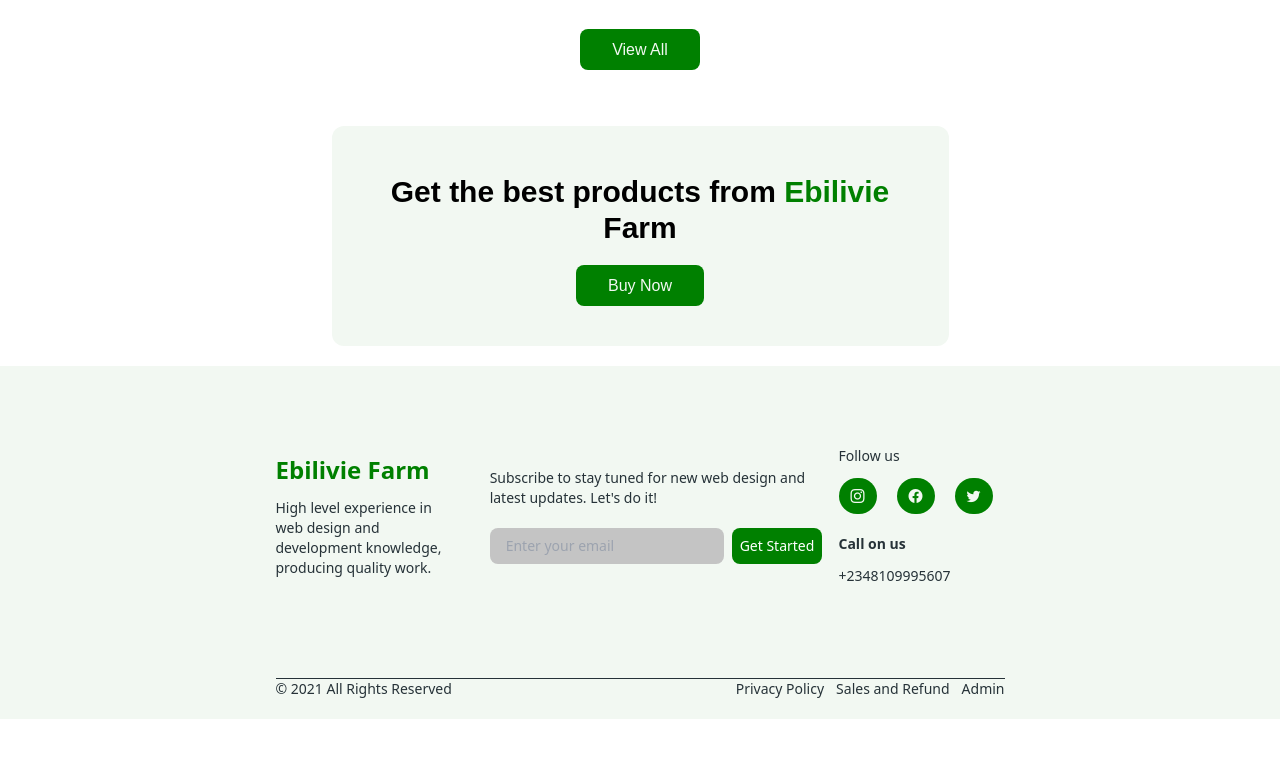
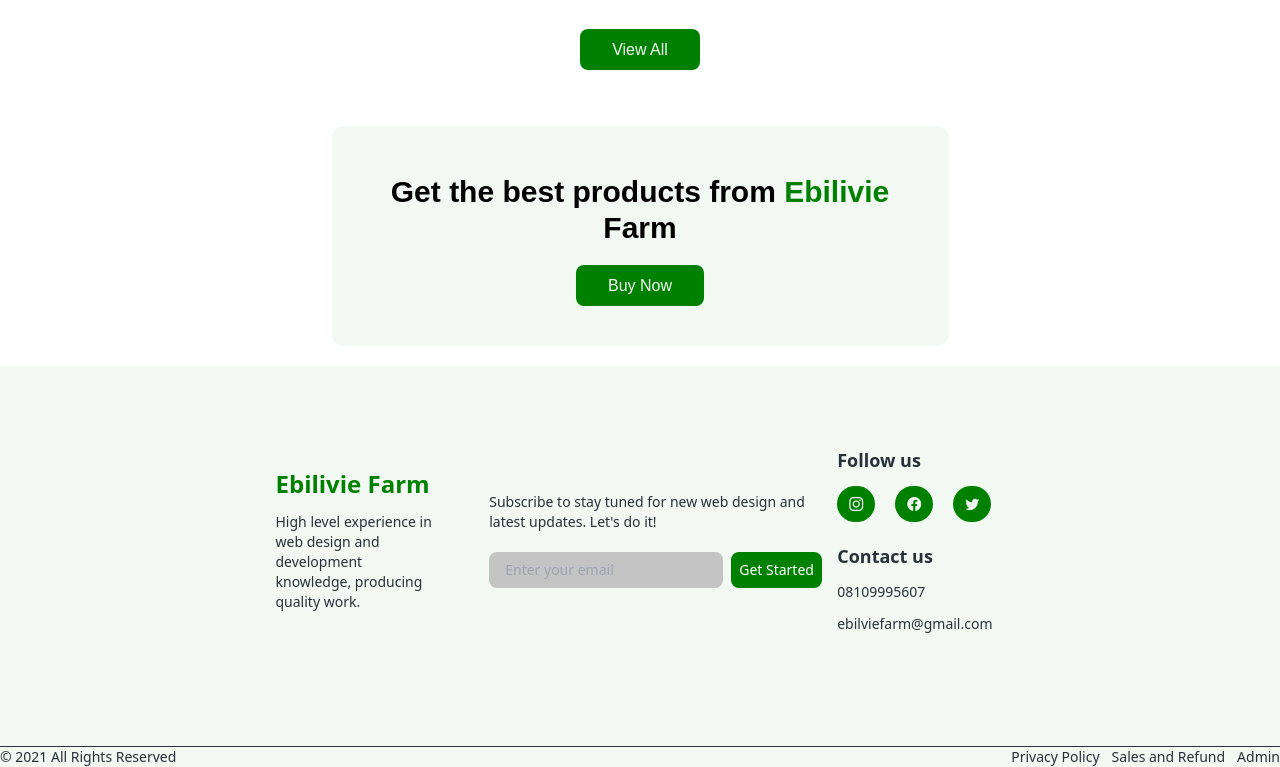
Before and after one commit to emiedonmokumo/ebilivie-farm-produce, a React (Create React App) app: page / in a window 1280 px wide. Shown: the part 3266-4033 px from the top of the page. Before the commit the page ends 3985 px from the top, so only its background shows below. Built offline with nearby package versions, Linux system fonts and the light colour scheme; no server answers.

Commit message:
Updated the Responsiveness

```diff
--- a/src/components/Footer.jsx
+++ b/src/components/Footer.jsx
@@ -21,9 +21,9 @@ const Footer = () => {
               </div>
             </div>
           </div>
-          <div className="lg:m-3 md:mt-5 flex flex-col md:flex-row md:items-center">
-            <div className=''>
-              <h5>Follow us</h5>
+          <div className="lg:m-3 md:mt-5 flex flex-col md:flex-row md:justify-between md:items-center">
+            <div className='sm:my-5'>
+              <h5 className='font-bold text-lg'>Follow us</h5>
               <div className='flex mt-3'>
                 <i className="bi bi-instagram text-semiLight p-2 px-3 rounded-full bg-forestGreen hover:bg-lightGreen"></i>
                 <i className="bi bi-facebook text-semiLight p-2 px-3 rounded-full mx-5 bg-forestGreen hover:bg-lightGreen"></i>
@@ -31,14 +31,16 @@ const Footer = () => {
               </div>
             </div>
             <div className='lg:mt-5'>
-              <h5 className='font-semibold'>Call on us</h5>
-              <p className='mt-3'>+2348109995607</p>
+              <h5 className='font-semibold text-lg'>Contact us</h5>
+              <p className='my-3'>08109995607</p>
+              <p>ebilviefarm@gmail.com</p>
             </div>
           </div>
         </div>
-        <hr className='lg:mt-20 md:mt-20 sm:mt-16' />
-        <div className='sm:mt-12 flex justify-between sm:flex-col'>
-          <div>
+      </div>
+      <hr className='lg:mt-20 md:mt-20 sm:mt-16' />
+        <div className='md:p-5 flex justify-between sm:flex-col-reverse sm:justify-center sm:items-center'>
+          <div className='sm:mt-5'>
             <p className='md:text-xs'>&copy; 2021 All Rights Reserved</p>
           </div>
           <div className='sm:mt-2'>
@@ -49,7 +51,6 @@ const Footer = () => {
             </ul>
           </div>
         </div>
-      </div>
     </footer>
   )
 }
--- a/src/components/Home.jsx
+++ b/src/components/Home.jsx
@@ -87,7 +87,7 @@ const Home = () => {
                     </div>
                 </div>
             </div>
-            <div className="flex justify-evenly mt-28 lg:px-16 md:flex-col sm:flex-col">
+            <div className="flex justify-evenly mt-28 sm:mt-5 lg:px-16 md:flex-col sm:flex-col">
                 <div className="lg:w-2/4 lg:mr-16 md:mb-5">
                     <div className="py-2 px-5 bg-semiLight rounded-xl">
                         <div className="relative">
@@ -96,18 +96,18 @@ const Home = () => {
                         </div>
                     </div>
                 </div>
-                <div className="lg:w-2/4">
-                    <h1 className="text-4xl font-bold">Your <span className="text-forestGreen">pathway</span> to Future Investment</h1>
-                    <p className={`my-8 text-sm ${darkMode ? 'text-lightGray' : 'text-oxfordBlue'} text-justify`}>Lorem ipsum dolor sit amet, consectetur adipiscing elit. Ut eu, mollis aenean sit dictum tincidunt. Ut arcu, suscipit ac etLorem ipsum dolor sit amet.Lorem ipsum dolor sit amet, consectetur </p>
-                    <p className={`text-sm text-oxfordBlue bg-semiLight p-3 rounded-lg mb-5 relative`}>What is FarmVest?<i className="absolute right-5 bi bi-chevron-down"></i></p>
-                    <p className={`text-sm text-oxfordBlue bg-semiLight p-3 rounded-lg mb-5 relative`}>How safe is FarmVest<i className="absolute right-5 bi bi-chevron-down"></i></p>
-                    <p className={`text-sm text-oxfordBlue bg-semiLight p-3 rounded-lg mb-5 relative`}>What do I gain from using FarmVest?<i className="absolute right-5 bi bi-chevron-down"></i></p>
+                <div className="lg:w-2/4 sm:mt-5">
+                    <h1 className="text-4xl font-bold sm:text-2xl">Your <span className="text-forestGreen">pathway</span> to Future Investment</h1>
+                    <p className={`my-8 sm:my-5 text-sm ${darkMode ? 'text-lightGray' : 'text-oxfordBlue'} text-justify`}>Lorem ipsum dolor sit amet, consectetur adipiscing elit. Ut eu, mollis aenean sit dictum tincidunt. Ut arcu, suscipit ac etLorem ipsum dolor sit amet.Lorem ipsum dolor sit amet, consectetur </p>
+                    <p className={`text-sm text-oxfordBlue bg-semiLight hover:text-forestGreen p-3 rounded-lg mb-5 relative`}>What is FarmVest?<i className="absolute right-5 bi bi-chevron-down"></i></p>
+                    <p className={`text-sm text-oxfordBlue bg-semiLight hover:text-forestGreen p-3 rounded-lg mb-5 relative`}>How safe is FarmVest<i className="absolute right-5 bi bi-chevron-down"></i></p>
+                    <p className={`text-sm text-oxfordBlue bg-semiLight hover:text-forestGreen p-3 rounded-lg mb-5 relative`}>What do I gain from using FarmVest?<i className="absolute right-5 bi bi-chevron-down"></i></p>
                 </div>
             </div>
             <div>
-                <div className="flex justify-around md:flex-col-reverse sm:flex-col-reverse mt-28 lg:px-16 items-center">
+                <div className="flex justify-around md:flex-col-reverse sm:flex-col-reverse mt-28 sm:mt-5 lg:px-16 items-center">
                     <div className="md:mt-10">
-                        <h1 className="text-5xl font-bold sm:text-3xl">Why Choose <span className="text-forestGreen">Ebilivie</span></h1>
+                        <h1 className="text-5xl md:text-4xl font-bold sm:text-2xl sm:mt-5">Why Choose <span className="text-forestGreen">Ebilivie</span></h1>
                         <p className="my-8 text-lg text-OxfordBlue text-justify sm:text-sm">Lorem ipsum dolor sit amet, consectetur adipiscing elit. Ut eu, mollis aenean sit dictum tincidunt. Ut arcu, suscipit ac</p>
                         <div className="sm:text-xs">
                             <div className="flex items-center my-5 sm:my-3">
@@ -138,7 +138,7 @@ const Home = () => {
             </div>
             <div className="my-16">
                 <div>
-                    <h1 className="text-4xl font-bold text-center">What <span className="text-forestGreen">Customers</span> have to say</h1>
+                    <h1 className="text-4xl font-bold text-center sm:text-2xl">What <span className="text-forestGreen">Customers</span> have to say</h1>
                     <p className="my-8 text-sm text-OxfordBlue text-center lg:px-56">Lorem ipsum dolor sit amet, consectetur adipiscing elit. Ut eu, mollis aenean sit dictum tincidunt. Ut arcu, suscipit ac</p>
                     <div className="flex md:flex-col sm:flex-col my-10">
                         <div className={`flex ${darkMode ? 'bg-OxfordBlue2' : 'bg-semiLight'} rounded-lg lg:mr-10 md:mb-10`}>
@@ -165,9 +165,9 @@ const Home = () => {
                     </div>
                 </div>
             </div>
-            <div className={`${darkMode ? 'bg-OxfordBlue2' : 'bg-semiLight'} lg:mx-14 p-12 text-center rounded-xl`}>
+            <div className={`${darkMode ? 'bg-OxfordBlue2' : 'bg-semiLight'} lg:mx-14 p-12 sm:p-5 text-center rounded-xl`}>
                 <div className="">
-                    <h1 className="text-3xl font-bold md:text-xl">Get the best products from <span className="text-forestGreen">Ebilivie</span> Farm</h1>
+                    <h1 className="text-3xl font-bold md:text-xl sm:text-lg">Get the best products from <span className="text-forestGreen">Ebilivie</span> Farm</h1>
                     <div className="mt-7">
                         <Link to="/products" className='bg-forestGreen p-3 lg:px-8 text-semiLight rounded-lg md:text-sm sm:text-xs'>Buy Now</Link>
                     </div>
```
